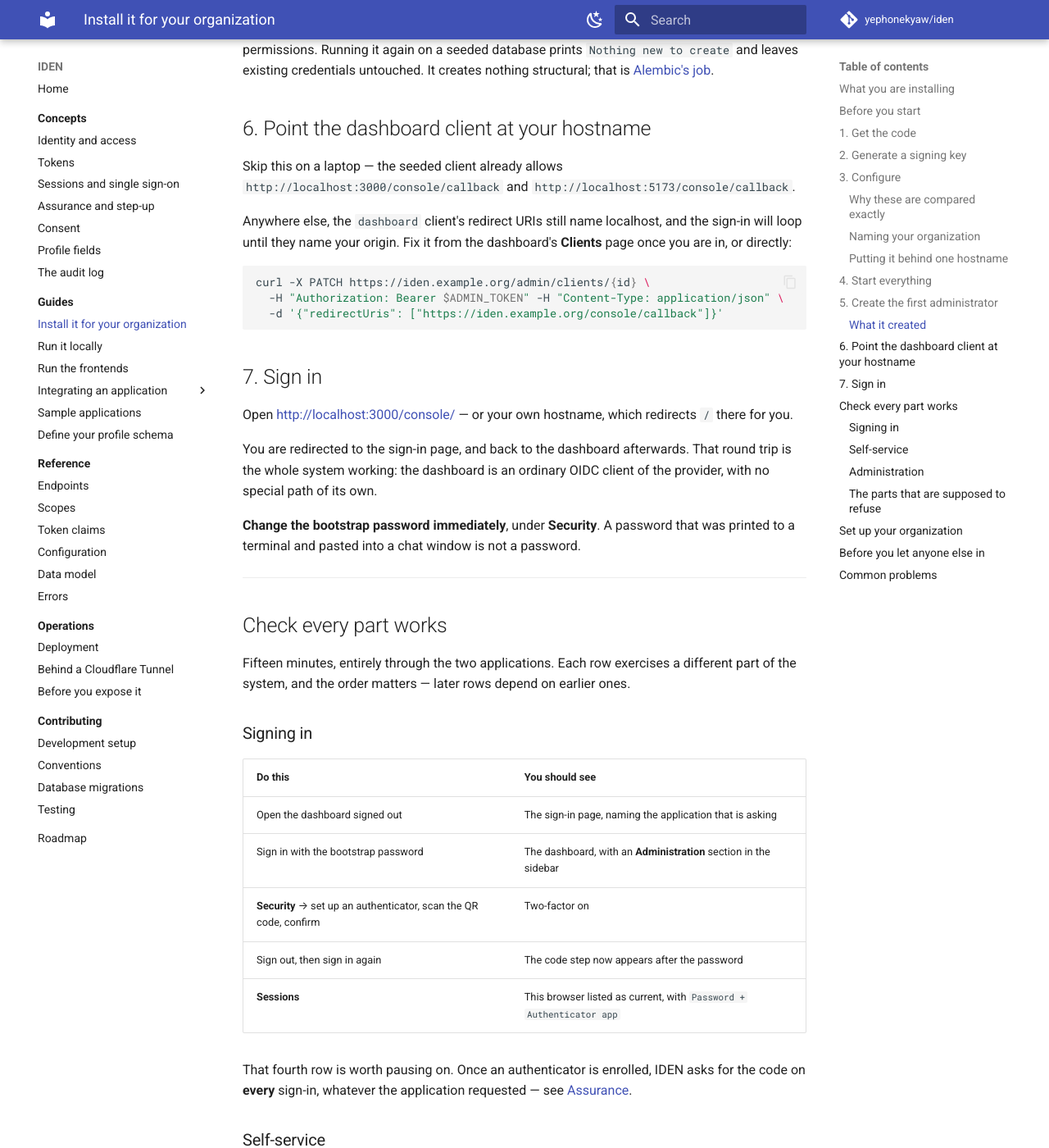
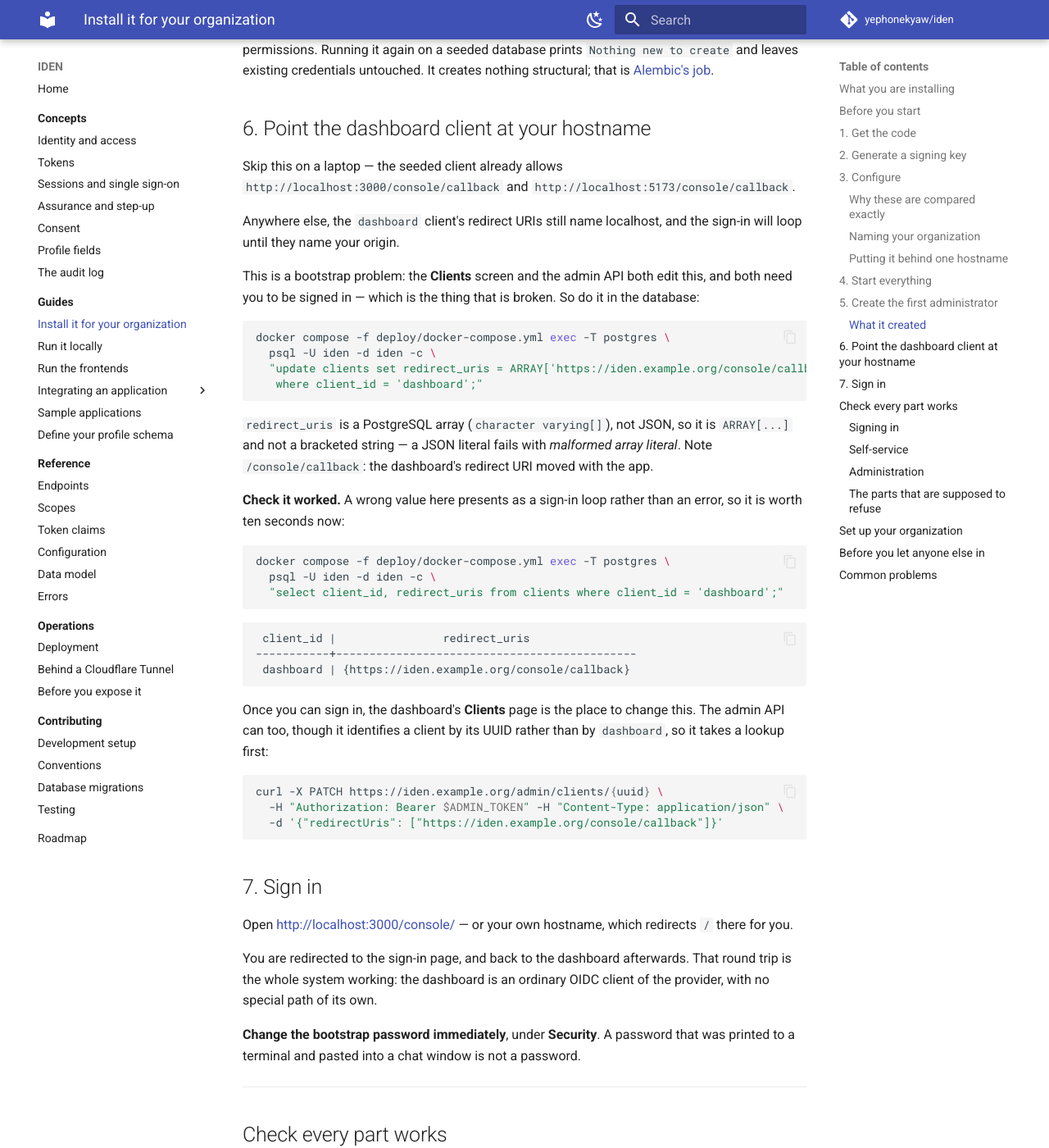
Before and after one commit to yephonekyaw/iden, an MkDocs documentation site: the page built from doc/guides/install.md, in a window 1280 px wide and 1400 px high, scrolled down 5964 px. Shown: the whole window at 82% size. Built offline with MkDocs 1.6.1 and Material for MkDocs 9.7.7, drawn with Linux system fonts in a browser that asks for light colours; comment, search, counter and statistics services are not loaded.

Commit message:
docs: give install a bootstrap path for the dashboard redirect URI
Step 6 offered only the admin API, which needs a bearer token you get by
signing in -- the thing the wrong redirect URI is preventing. It also takes
the client's UUID rather than `dashboard`, so it needs a lookup first. The
fallback advice, "fix it from the Clients page once you are in", was
circular for the same reason.

psql is the way out during bootstrap. Same ARRAY[...] form as the tunnel
guide, with the verification step, and the API call kept for afterwards.

````diff
--- a/doc/guides/install.md
+++ b/doc/guides/install.md
@@ -268,11 +268,43 @@ Skip this on a laptop — the seeded client already allows `http://localhost:300
 and `http://localhost:5173/console/callback`.
 
 Anywhere else, the `dashboard` client's redirect URIs still name localhost, and the sign-in will loop
-until they name your origin. Fix it from the dashboard's **Clients** page once you are in, or
-directly:
+until they name your origin.
+
+This is a bootstrap problem: the **Clients** screen and the admin API both edit this, and both need
+you to be signed in — which is the thing that is broken. So do it in the database:
 
 ```bash
-curl -X PATCH https://iden.example.org/admin/clients/{id} \
+docker compose -f deploy/docker-compose.yml exec -T postgres \
+  psql -U iden -d iden -c \
+  "update clients set redirect_uris = ARRAY['https://iden.example.org/console/callback']
+   where client_id = 'dashboard';"
+```
+
+`redirect_uris` is a PostgreSQL array (`character varying[]`), not JSON, so it is `ARRAY[...]` and
+not a bracketed string — a JSON literal fails with *malformed array literal*. Note
+`/console/callback`: the dashboard's redirect URI moved with the app.
+
+**Check it worked.** A wrong value here presents as a sign-in loop rather than an error, so it is
+worth ten seconds now:
+
+```bash
+docker compose -f deploy/docker-compose.yml exec -T postgres \
+  psql -U iden -d iden -c \
+  "select client_id, redirect_uris from clients where client_id = 'dashboard';"
+```
+
+```text
+ client_id |                redirect_uris
+-----------+---------------------------------------------
+ dashboard | {https://iden.example.org/console/callback}
+```
+
+Once you can sign in, the dashboard's **Clients** page is the place to change this. The admin API
+can too, though it identifies a client by its UUID rather than by `dashboard`, so it takes a lookup
+first:
+
+```bash
+curl -X PATCH https://iden.example.org/admin/clients/{uuid} \
   -H "Authorization: Bearer $ADMIN_TOKEN" -H "Content-Type: application/json" \
   -d '{"redirectUris": ["https://iden.example.org/console/callback"]}'
 ```
````
